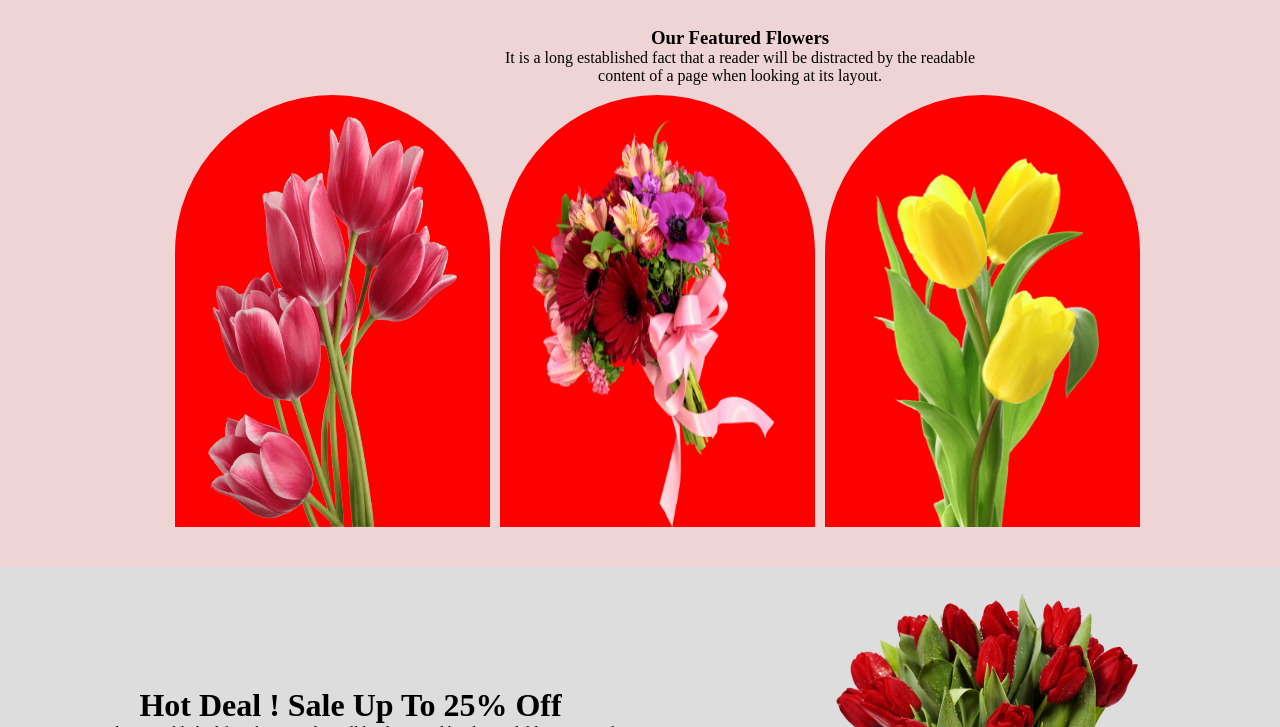
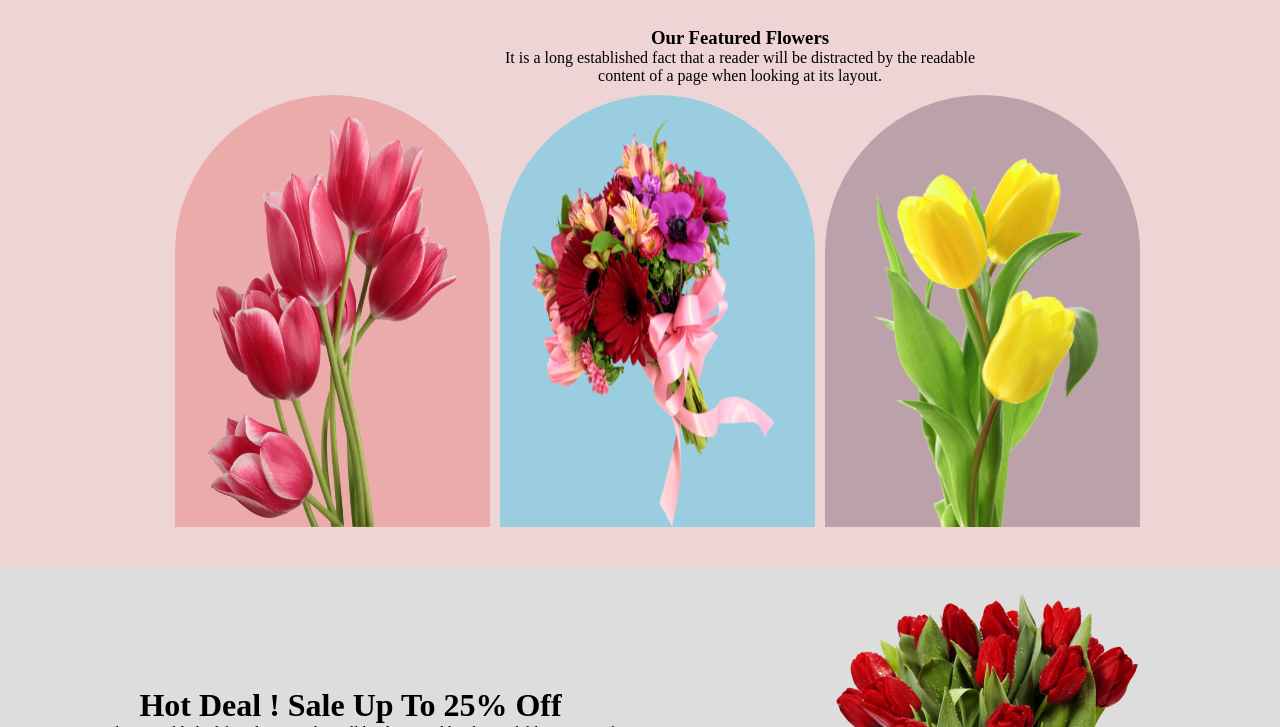
Before and after one commit to Mahfuz8623/my-first-assignment, a plain HTML site: page index.html in a window 1280 px wide. Shown: the part 531-1258 px from the top of the page. Drawn offline with Linux system fonts and the light colour scheme.

Commit message:
3rd commit

```diff
--- a/style.css
+++ b/style.css
@@ -149,15 +149,15 @@ body{
     border-top-right-radius: 100px; */
 }
 .img1{
-    background: red;
+    background: rgb(236, 171, 171);
     padding: 20px 20px 0px 20px;
 }
 .img2{
-    background: red;
+    background: rgb(155, 205, 224);
     padding: 20px 20px 0px 20px;
 }
 .img3{
-    background: red;
+    background: rgb(187, 161, 169);
     padding: 20px 20px 0px 20px;}
     .latestdeal{
         text-align: center;
```
